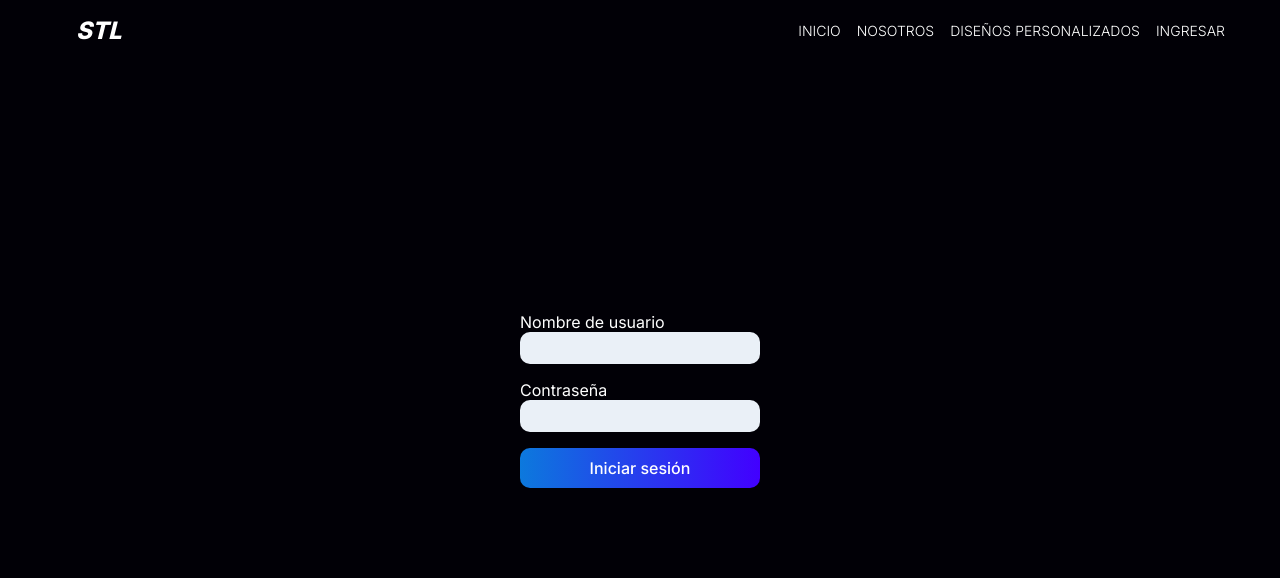
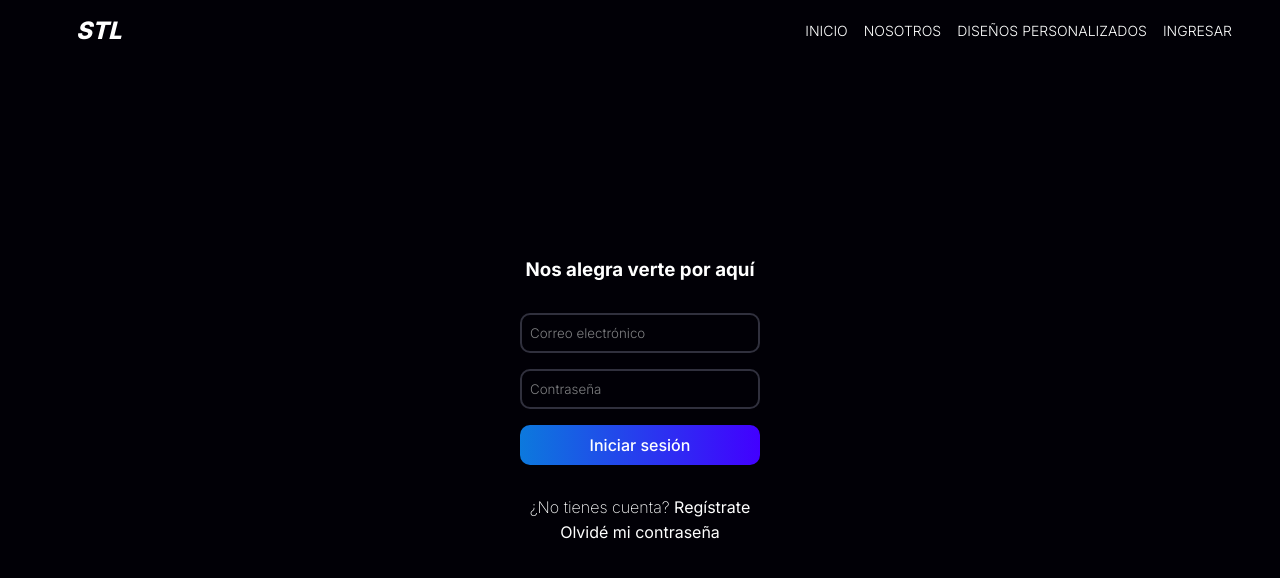
Before and after one commit to Franco-Calvo/savystl, a React (Create React App) app: page /login in a window 1280 px wide. Shown: the top 578 px of the page. Built offline with nearby package versions, Linux system fonts and the light colour scheme.

Commit message:
Scroll e index (#1)

```diff
--- a/src/Components/Footer/Footer.tsx
+++ b/src/Components/Footer/Footer.tsx
@@ -8,8 +8,8 @@ export const Footer = (): FooterProps => {
     <div className="footer">
       <span>SavySTL 2023 &copy; | Todos los derechos reservados. </span>
       <span className="iconsFooter">
+        <FaDiscord />
         <FaInstagram />
-        <FaDiscord />
       </span>
     </div>
   );
--- a/src/Components/Navbar/Navbar.css
+++ b/src/Components/Navbar/Navbar.css
@@ -13,7 +13,7 @@ nav {
   display: flex;
   justify-content: flex-start;
   gap: 1rem;
-  margin-right: 39px;
+  margin-right: 2rem;
 }
 
 .STL {
@@ -40,5 +40,5 @@ nav a {
 }
 
 nav a:hover {
-  color: #0061ff;
+  color: #0094ff;
 }
--- a/src/Components/Navbar/Navbar.jsx
+++ b/src/Components/Navbar/Navbar.jsx
@@ -10,7 +10,7 @@ export default function Navbar() {
         <Anchor to="/">INICIO</Anchor>
         <Anchor>NOSOTROS</Anchor>
         <Anchor>DISEÑOS PERSONALIZADOS</Anchor>
-        <Anchor>INGRESAR</Anchor>
+        <Anchor to="/login">INGRESAR</Anchor>
         {/* <Anchor to="/uploadfile">Subir Archivo</Anchor> */}
       </nav>
       {/* <ProfileNav /> */}
--- /dev/null
+++ b/src/Pages/Login/Login.css
@@ -0,0 +1,47 @@
+.formLogin {
+  color: white;
+  display: flex;
+  justify-content: center;
+  flex-direction: column;
+  align-items: center;
+  height: 100vh;
+  gap: 2rem;
+}
+
+.inputContainer input::placeholder {
+  color: #ffffff7e;
+  text-align: flex-start;
+  font-style: normal;
+  font-weight: 300;
+  line-height: normal;
+}
+
+.actionSignUp {
+  font-weight: 400;
+  cursor: pointer;
+  color: white;
+}
+.actionSignUp:hover {
+  color: #0094ff;
+}
+
+.passwordRecover {
+  font-weight: 400;
+  cursor: pointer;
+  color: white;
+}
+.passwordRecover:hover {
+  color: #0094ff;
+}
+
+.notAccount {
+  font-weight: 200;
+}
+
+.labelBottom {
+  display: flex;
+  justify-items: center;
+  align-items: center;
+  flex-direction: column;
+  gap: 0.3rem;
+}
--- a/src/Pages/Login/Login.jsx
+++ b/src/Pages/Login/Login.jsx
@@ -1,5 +1,6 @@
 import React, { useRef } from "react";
 import axios from "axios";
+import "./Login.css";
 import { Toaster, toast } from "sonner";
 import { useNavigate } from "react-router-dom";
 
@@ -45,21 +46,32 @@ export default function Login() {
       }, 3000);
     } catch (error) {
       // toast.error(error.res.data.message);
-      console.log(error)
+      console.log(error);
     }
   }
 
   return (
-    <div className="formRegister">
+    <div className="formLogin">
       <Toaster position="top-right" />
+      <h3>Nos alegra verte por aquí</h3>
       <form ref={formRef} onSubmit={handleSignIn}>
         <span className="inputContainer">
-          <label htmlFor="username">Nombre de usuario</label>
-          <input type="text" id="username" name="username" required />
+          <input
+            type="text"
+            id="username"
+            name="username"
+            required
+            placeholder="Correo electrónico"
+          />
         </span>
         <span className="inputContainer ">
-          <label htmlFor="password">Contraseña</label>
-          <input type="password" id="password" name="password" required />
+          <input
+            type="password"
+            id="password"
+            name="password"
+            required
+            placeholder="Contraseña"
+          />
         </span>
         <input
           onClick={handleSignIn}
@@ -68,6 +80,12 @@ export default function Login() {
           value="Iniciar sesión"
         />
       </form>
+      <span className="labelBottom">
+        <span className="notAccount">
+          ¿No tienes cuenta? <span className="actionSignUp">Regístrate</span>
+        </span>
+        <span className="passwordRecover">Olvidé mi contraseña</span>
+      </span>
     </div>
   );
 }
--- a/src/Pages/Register/Register.css
+++ b/src/Pages/Register/Register.css
@@ -23,17 +23,17 @@ form {
 
 .inputContainer input {
   border: none;
-  outline: none;
-  color: rgb(0, 0, 0);
-  padding: .5rem  ;
-  background-color: #eaf0f7;
+  border: 2px solid #30303d;
+  color: rgba(255, 255, 255, 0.589);
+  padding: 0.5rem;
+  background: transparent;
   width: 100%;
-  height: 2rem;
+  height: 2.5rem;
   border-radius: 10px;
 }
 
 .buttonSubmit {
-  background: linear-gradient(90deg, #0C79DD 0%, #4200FF 100%);
+  background: linear-gradient(90deg, #0c79dd 0%, #4200ff 100%);
   border: none;
   outline: none;
   color: white;
--- a/src/index.css
+++ b/src/index.css
@@ -9,3 +9,22 @@
 body {
   background-color: #010006;
 }
+
+/* Ancho y color del track */
+::-webkit-scrollbar {
+  width: 4px;
+  background: transparent;
+  border-radius: 12px;
+
+}
+
+/* Color del thumb (el "mango" del scrollbar) */
+::-webkit-scrollbar-thumb {
+  background-color: #0094ff;
+  border-radius: 12px;
+}
+
+/* Al pasar el cursor sobre el thumb */
+::-webkit-scrollbar-thumb:hover {
+  background-color: #0275c7;
+}
```
